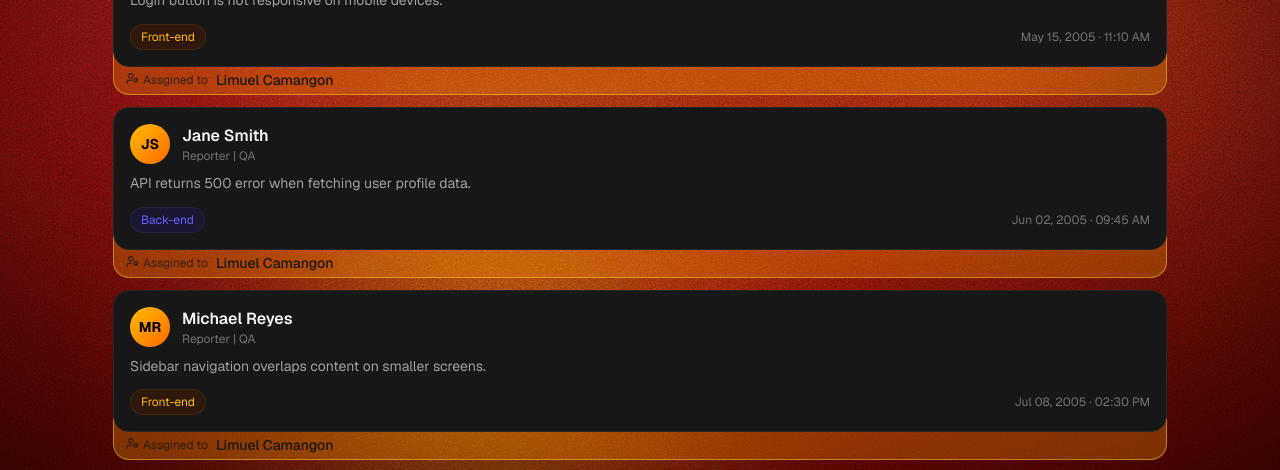
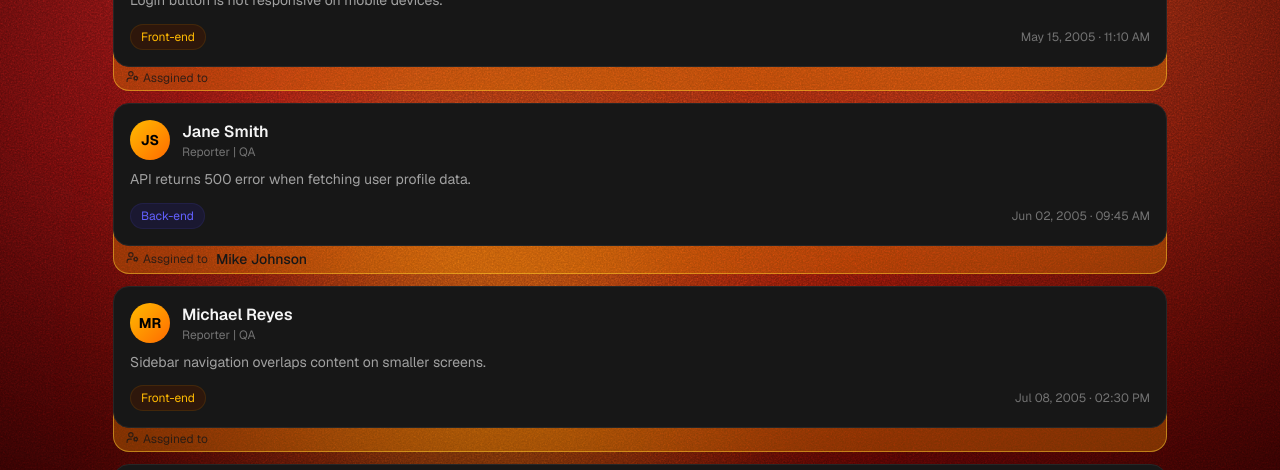
Before and after one commit to limuelcamangon15/Flaw-Frontend, a Next.js app: page /teams/1/1 in a window 1280 px wide. Shown: the part 330-800 px from the top of the page. Built offline with nearby package versions, Linux system fonts and the light colour scheme; a web font is replaced by a local one.

Commit message:
update: assgineename var

```diff
--- a/app/components/team/BugCard.tsx
+++ b/app/components/team/BugCard.tsx
@@ -86,7 +86,7 @@
           <UserCog size={13} />
           <p>Assgined to</p>
         </span>
-        <p className="text-sm font-sans font-medium">Limuel Camangon</p>
+        <p className="text-sm font-sans font-medium">{assigneeName}</p>
       </div>
     </div>
   );
--- a/app/components/team/BugDetails.tsx
+++ b/app/components/team/BugDetails.tsx
@@ -115,7 +115,7 @@
                 <UserCog size={13} />
                 <p>Assgined to</p>
               </span>
-              <p className="text-sm font-sans font-medium">Limuel Camangon</p>
+              <p className="text-sm font-sans font-medium">{assigneeName}</p>
             </div>
 
             {/* Bug Comments */}
```
